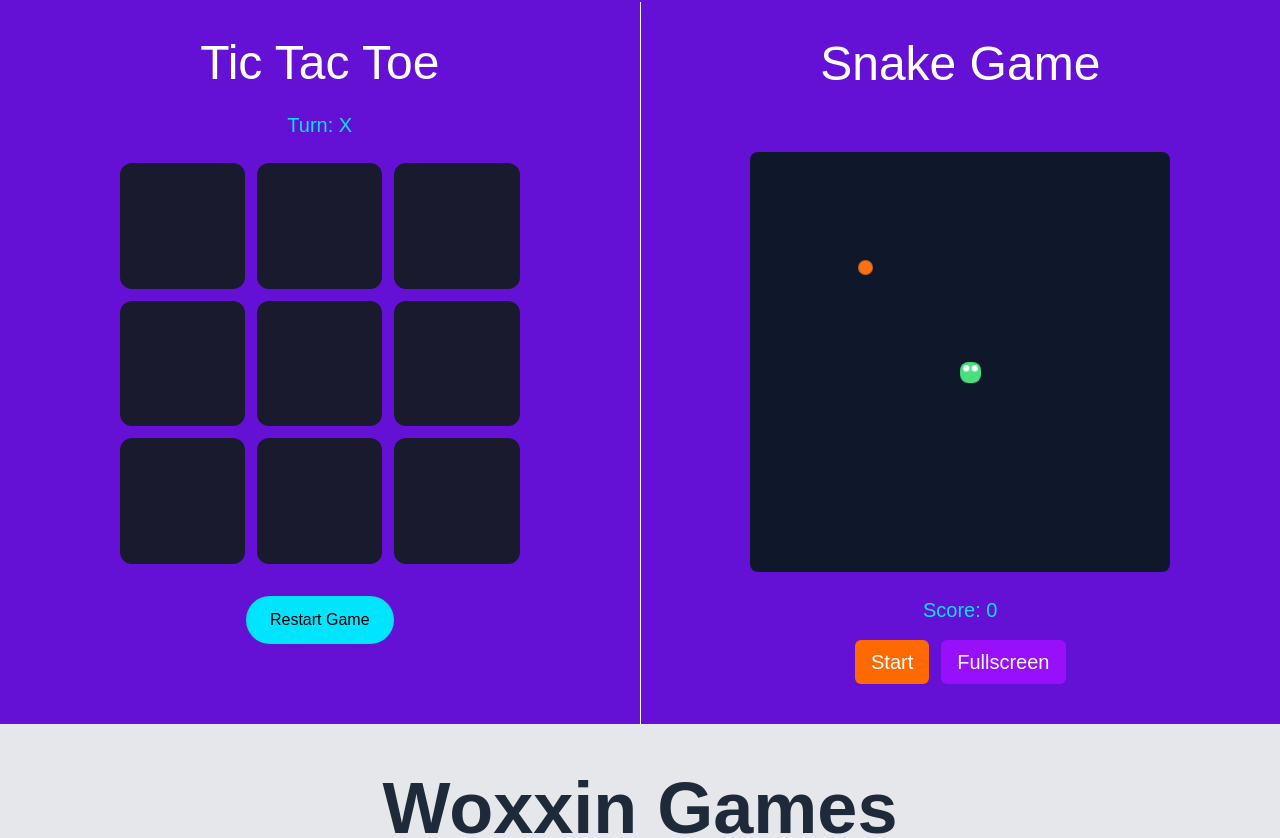
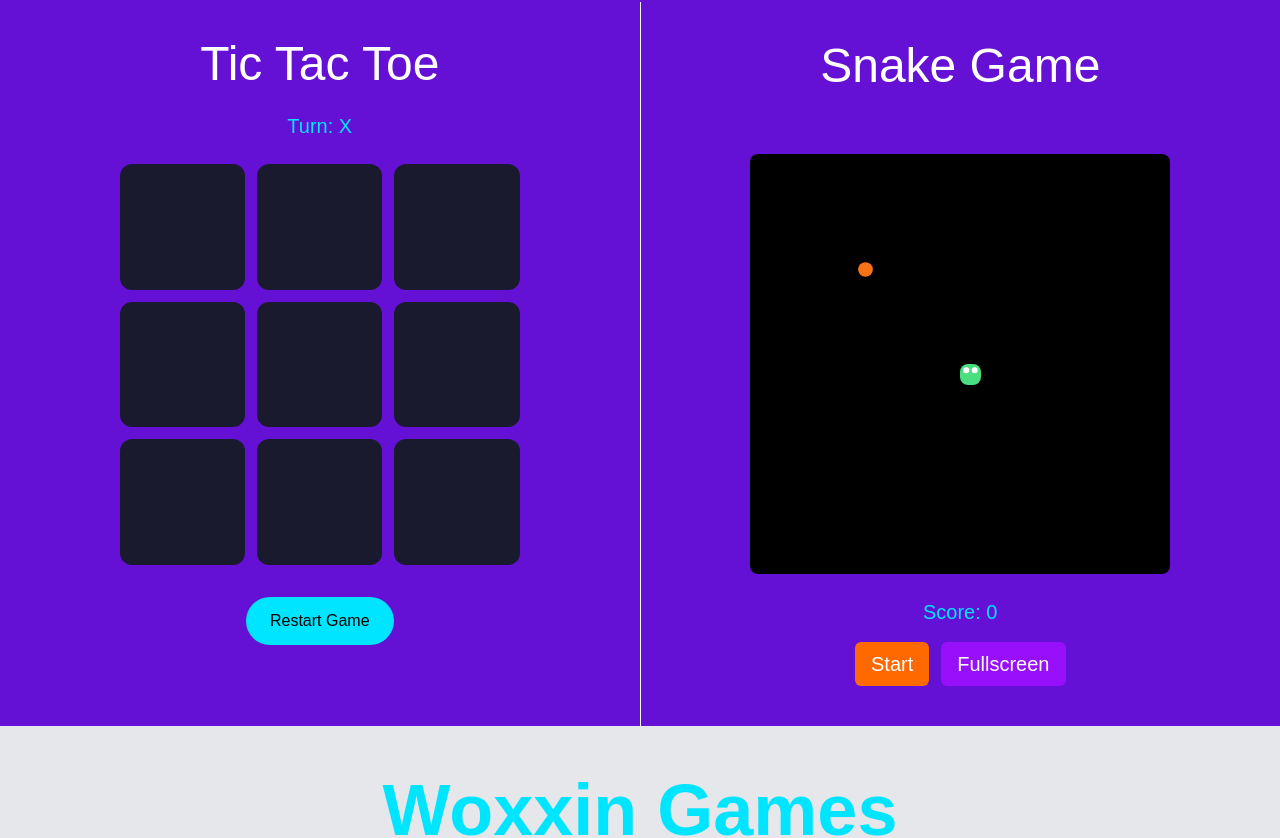
Before and after one commit to KunjSavaliya/woxxin-game, a Next.js app: page / in a window 1280 px wide. Shown: the part 2956-3794 px from the top of the page. Built offline with nearby package versions, Linux system fonts and the light colour scheme; a web font is replaced by a local one.

Commit message:
update project

```diff
--- a/app/components/pages/about-us/page.jsx
+++ b/app/components/pages/about-us/page.jsx
@@ -289,7 +289,7 @@ bg-gradient-to-r from-blue-500 via-purple-500 to-pink-500"></div>
                 <div className="max-w-[80rem] mx-auto px-4">
 
                     {/* TITLE */}
-                    <h2 className="text-3xl md:text-7xl font-bold text-center mb-10 text-gray-800">
+                    <h2 className="text-3xl md:text-7xl font-semibold text-center mb-10 text-[#00E5FF]  ">
                         Woxxin Games
                     </h2>
 
--- a/app/components/pages/about-us/snakeGame.jsx
+++ b/app/components/pages/about-us/snakeGame.jsx
@@ -22,7 +22,7 @@ export default function SnakeGame() {
 
   const randomFood = () => ({
     x: Math.floor(Math.random() * GRID_SIZE),
-    y: Math.floor(Math.random() * GRID_SIZE)
+    y: Math.floor(Math.random() * GRID_SIZE),
   });
 
   const startGame = () => {
@@ -38,7 +38,7 @@ export default function SnakeGame() {
 
   const togglePause = () => {
     if (!running) return;
-    setPaused(p => !p);
+    setPaused((p) => !p);
   };
 
   // 🎮 Game Loop
@@ -46,11 +46,11 @@ export default function SnakeGame() {
     if (!running || paused) return;
 
     const interval = setInterval(() => {
-      setSnake(prev => {
+      setSnake((prev) => {
         const head = prev[0];
         const newHead = {
           x: head.x + dir.x,
-          y: head.y + dir.y
+          y: head.y + dir.y,
         };
 
         // Collision
@@ -59,7 +59,7 @@ export default function SnakeGame() {
           newHead.y < 0 ||
           newHead.x >= GRID_SIZE ||
           newHead.y >= GRID_SIZE ||
-          prev.some(s => s.x === newHead.x && s.y === newHead.y)
+          prev.some((s) => s.x === newHead.x && s.y === newHead.y)
         ) {
           setRunning(false);
           setGameOver(true);
@@ -70,12 +70,12 @@ export default function SnakeGame() {
 
         if (newHead.x === food.x && newHead.y === food.y) {
           setFood(randomFood());
-          setScore(s => s + 1);
+          setScore((s) => s + 1);
 
           setShowEat(true);
           setTimeout(() => setShowEat(false), 500);
 
-          setSpeed(s => Math.max(s - 10, 200));
+          setSpeed((s) => Math.max(s - 10, 200));
         } else {
           newSnake.pop();
         }
@@ -98,8 +98,8 @@ export default function SnakeGame() {
       width = window.innerWidth;
       height = window.innerHeight;
     } else {
-      width = 400;
-      height = 400;
+      width = 420;
+      height = 420;
     }
 
     canvas.width = width;
@@ -108,7 +108,7 @@ export default function SnakeGame() {
     const cell = Math.min(width, height) / GRID_SIZE;
 
     // Background
-    ctx.fillStyle = "#0f172a";
+    ctx.fillStyle = "#000"; // full black
     ctx.fillRect(0, 0, width, height);
 
     // Snake
@@ -168,7 +168,7 @@ export default function SnakeGame() {
   // Resize fix
   useEffect(() => {
     const handleResize = () => {
-      setSnake(s => [...s]);
+      setSnake((s) => [...s]);
     };
 
     window.addEventListener("resize", handleResize);
@@ -186,40 +186,33 @@ export default function SnakeGame() {
   return (
     <div
       ref={containerRef}
-      className={`w-full mt-[-2px] pb-10 pt-10 ${isFullscreen ? "fixed inset-0 h-full z-50" : ""
-        } flex flex-col items-center justify-center text-white relative bg-[#6510d5]`}
+      className={`w-full
+        ${isFullscreen ? "fixed inset-0 h-full z-50 bg-black p-0" : "pt-10 pb-10 bg-[#6510d5]"}
+        flex flex-col items-center justify-center text-white relative`}
     >
-      {/* TOP BAR (ONLY FULLSCREEN) */}
+      {/* NORMAL TITLE */}
       {!isFullscreen && (
-        <h2 className="text-3xl md:text-5xl font-light mb-16 text-white ">
+        <h2 className="text-3xl md:text-5xl font-light mb-16">
           Snake Game
         </h2>
       )}
+
+      {/* FULLSCREEN TOP BAR */}
       {isFullscreen && (
-
-        <div className="absolute top-4 left-4 right-4 flex items-center justify-between gap-4 z-10">
-          <div className="flex flex-wrap items-center gap-2">
-            <button
-              onClick={toggleFullscreen}
-              className="px-3 py-1.5 bg-purple-600 rounded text-sm"
-            >
+        <div className="absolute top-4 left-4 right-4 flex items-center justify-between z-10">
+          <div className="flex gap-2">
+            <button onClick={toggleFullscreen} className="px-3 py-1.5 bg-purple-600 rounded text-sm">
               Exit
             </button>
 
             {!running && (
-              <button
-                onClick={startGame}
-                className="px-3 py-1.5 bg-orange-500 rounded text-sm"
-              >
+              <button onClick={startGame} className="px-3 py-1.5 bg-orange-500 rounded text-sm">
                 Start
               </button>
             )}
 
             {running && (
-              <button
-                onClick={togglePause}
-                className="px-3 py-1.5 bg-yellow-500 rounded text-sm"
-              >
+              <button onClick={togglePause} className="px-3 py-1.5 bg-yellow-500 rounded text-sm">
                 {paused ? "Resume" : "Pause"}
               </button>
             )}
@@ -241,19 +234,19 @@ export default function SnakeGame() {
       )}
 
       {/* GAME */}
-      <div className="w-full flex flex-col items-center justify-center">
       <canvas
         ref={canvasRef}
         className={`
-    ${isFullscreen ? "" : "rounded-lg"}
-    w-[360px] sm:w-[450px] lg:w-[420px]
-    h-[360px] sm:h-[450px] lg:h-[420px]
+          ${isFullscreen ? "w-full h-full" : "rounded-lg"}
+          ${!isFullscreen ? "w-[360px] sm:w-[450px] lg:w-[420px]" : ""}
+          ${!isFullscreen ? "h-[360px] sm:h-[450px] lg:h-[420px]" : ""}
         `}
       />
-        {/* CONTROLS BELOW (NORMAL MODE) */}
+
+      {/* CONTROLS NORMAL */}
       {!isFullscreen && (
         <div className="mt-6 flex flex-col items-center gap-4">
-            <div className="text-xl text-[#00E5FF] relative ">
+          <div className="text-xl text-[#00E5FF] relative">
             Score: {score}
             {showEat && (
               <span className="absolute -top-5 right-0 text-green-400 text-sm animate-bounce">
@@ -262,45 +255,32 @@ export default function SnakeGame() {
             )}
           </div>
 
-            <div className="flex flex-wrap justify-center gap-3">
+          <div className="flex gap-3">
             {!running && (
-                <button
-                  onClick={startGame}
-                  className="px-4 py-2 bg-orange-500 rounded-md text-xl"
-                >
+              <button onClick={startGame} className="px-4 py-2 bg-orange-500 rounded-md text-xl">
                 Start
               </button>
             )}
 
             {running && (
-                <button
-                  onClick={togglePause}
-                  className="px-4 py-2 bg-yellow-500 rounded-md text-xl"
-                >
+              <button onClick={togglePause} className="px-4 py-2 bg-yellow-500 rounded-md text-xl">
                 {paused ? "Resume" : "Pause"}
               </button>
             )}
 
-              <button
-                onClick={toggleFullscreen}
-                className="px-4 py-2 bg-purple-600 rounded-md text-xl"
-              >
+            <button onClick={toggleFullscreen} className="px-4 py-2 bg-purple-600 rounded-md text-xl">
               Fullscreen
             </button>
           </div>
         </div>
       )}
-      </div>
 
       {/* GAME OVER */}
       {gameOver && (
-        <div className="absolute inset-0 bg-[#6510d5]/90 flex flex-col items-center justify-center">
+        <div className="absolute inset-0 bg-black/90 flex flex-col items-center justify-center">
           <h3 className="text-3xl text-red-500 mb-4">Game Over 💀</h3>
           <p className="mb-4 text-lg">Score: {score}</p>
-          <button
-            onClick={startGame}
-            className="px-8 py-3 bg-orange-500 rounded-full"
-          >
+          <button onClick={startGame} className="px-8 py-3 bg-orange-500 rounded-full">
             Restart
           </button>
         </div>
```
Lines whose indentation alone changed are shown as unchanged.
